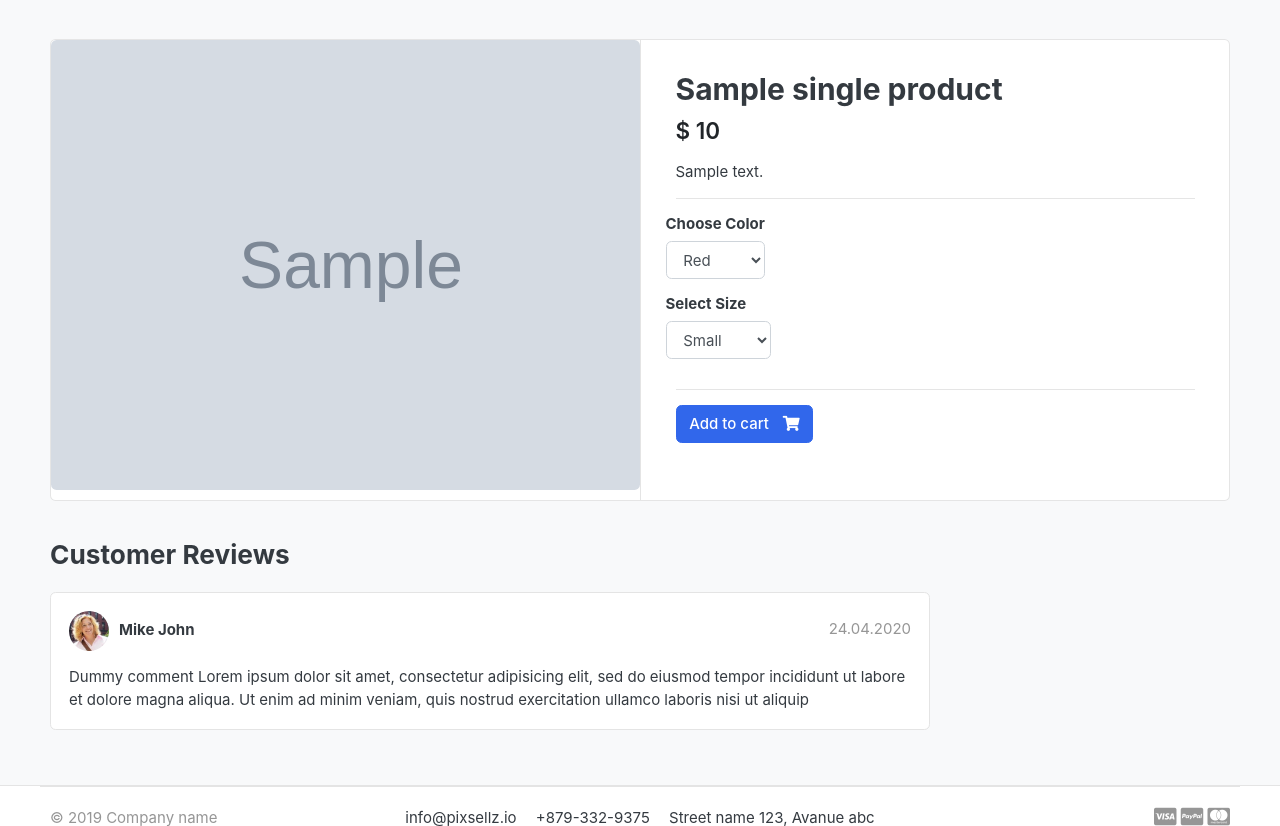
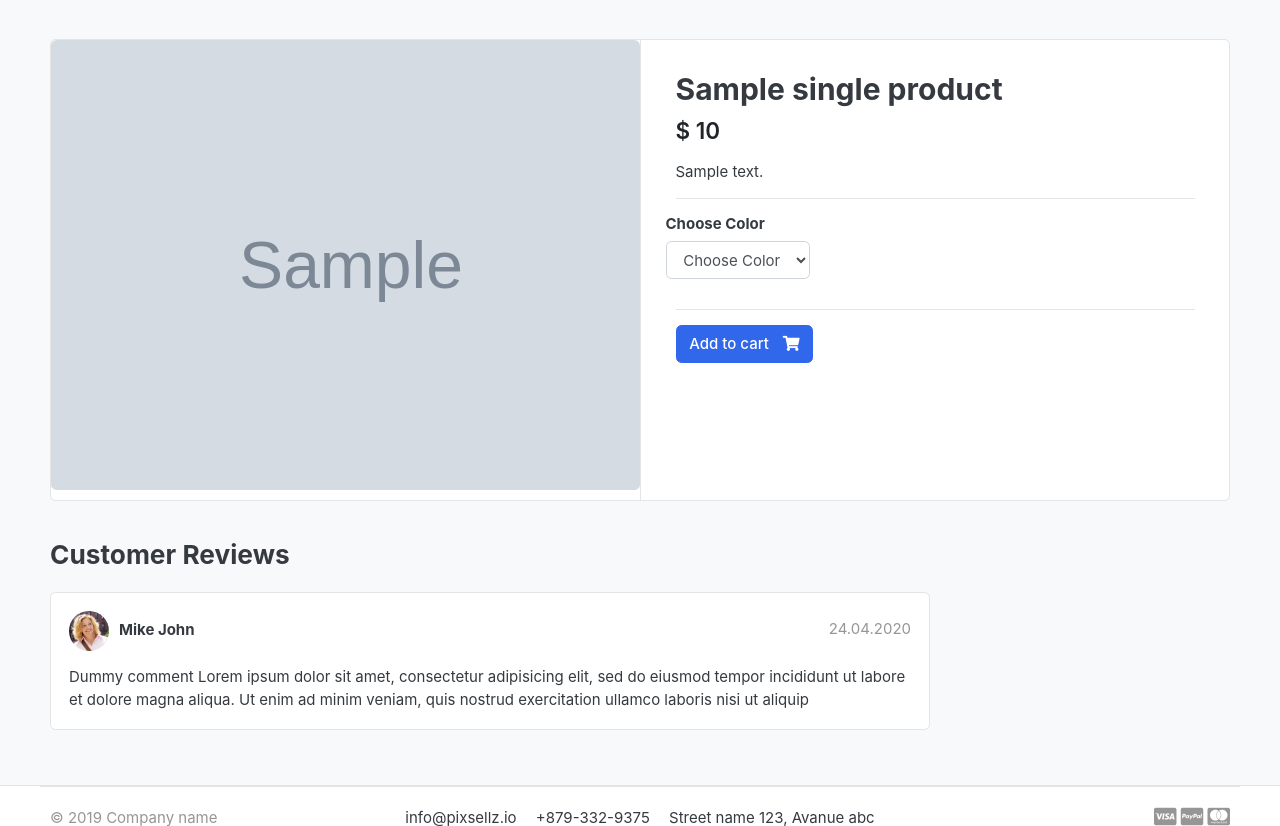
Before and after one commit to Elienock/ecommerce-django, a Django app: template templates/store/product_detail.html in a window 1280 px wide. Shown: the part 119-945 px from the top of the page. Run offline with Django 3.2, Linux system fonts and the light colour scheme; the template is opened without the code that fills it: most values are stand-ins (such as "Sample title", 1, 10 or a date in 2020); grey boxes marked "Sample" are stand-in pictures; some libraries are stand-ins or nearby versions; some web fonts are replaced.

Commit message:
Product Variation Fetch Dynamic Color

```diff
--- a/carts/views.py
+++ b/carts/views.py
@@ -14,8 +14,8 @@
 
 def add_cart(request, product_id):
     color = request.GET['color']
-    size = request.GET['size']
-    return HttpResponse(color + ' ' + size)
+    # size = request.GET['size']
+    return HttpResponse(color)
     exit()
 
     product = Product.objects.get(id=product_id) # get the product_id
--- a/templates/store/product_detail.html
+++ b/templates/store/product_detail.html
@@ -35,14 +35,16 @@
 				<div class="row">
 					<div class="item-option-select">
 						<h6>Choose Color</h6>
-							<select name="color" class="form-control">
-								<option value="red">Red</option>
-								<option value="yellow">Yellow</option>
-								<option value="green">Green</option>
+							<select name="color" class="form-control" required>
+								<option value="" disabled selected>Choose Color</option>
+								{% for i in  single_product.variation_set.all %}
+								<option value="{{i.variation_value}}">{{i.variation_value}}</option>
+								{% endfor %}
+
 							</select>
 					</div>
 				</div> <!-- row.// -->
-				<div class="row">
+				<!-- <div class="row">
 					<div class="item-option-select">
 						<h6>Select Size</h6>
 						<select name="size" class="form-control">
```
